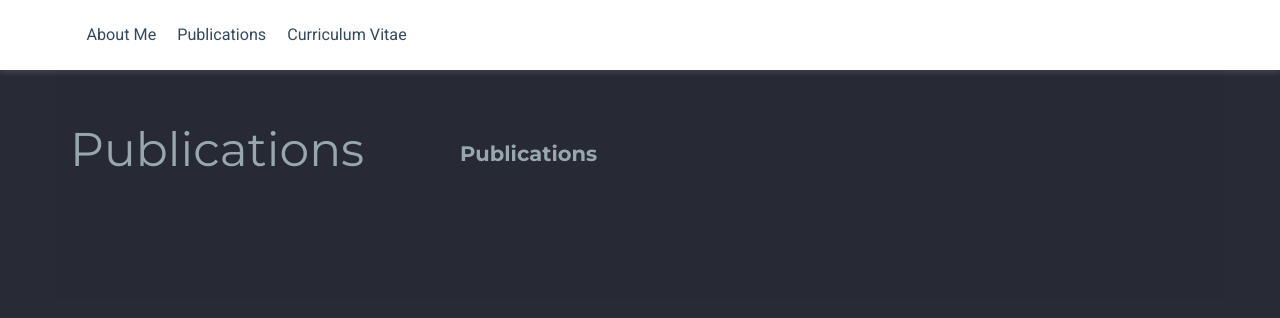
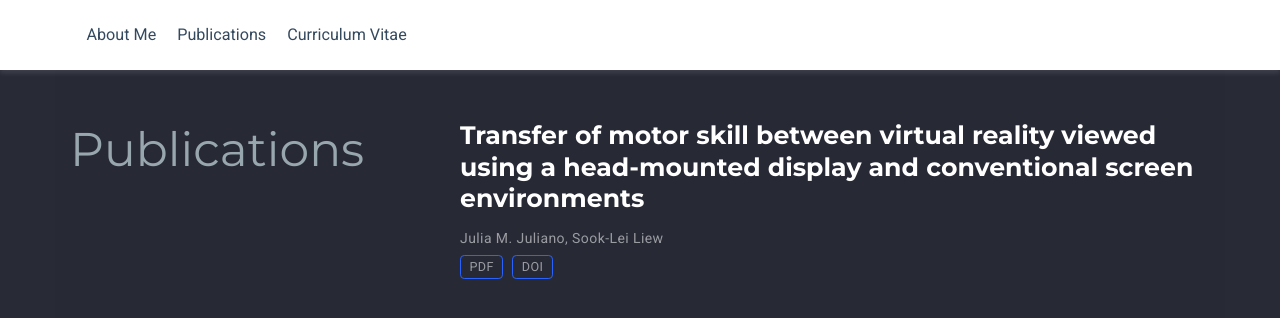
Before and after one commit to juliamjuliano/juliamjuliano.github.io, a Jekyll site: the page built from publications/index.html, in a window 1280 px wide. Shown: the top 318 px of the page. Built offline with Jekyll 4.4.1, drawn with Linux system fonts in a browser that asks for light colours; nearby versions of some CDN libraries; a style sheet for code colours, icons or effects is not loaded.

Commit message:
Update index.html

```diff
--- a/publications/index.html
+++ b/publications/index.html
@@ -10,7 +10,27 @@ title: Julia M. Juliano | Publications
                 <h1>Publications</h1>
             </div>
             <div class="col-12 col-lg-8">
-                <h4>Publications</h4>
+                <div class="media stream-item">
+                    <div class="media-body">
+                        <h3 class="article-title mb-0 mt-0">
+                            <a href="/publication/frontiers-aging-neuroscience/">Transfer of motor skill between virtual reality viewed using a head-mounted display and conventional screen environments</a>
+                        </h3>
+
+                        <div class="stream-meta article-metadata">
+                            <div><span>Julia M. Juliano</span>, <span>Sook-Lei Liew</span></div>
+
+                            <div class="btn-links">
+                                <a class="btn btn-outline-primary my-1 mr-1 btn-sm" href="https://jneuroengrehab.biomedcentral.com/articles/10.1186/s12984-020-00678-2" target="_blank" rel="noopener">
+                                    PDF
+                                </a>
+
+                                <a class="btn btn-outline-primary my-1 mr-1 btn-sm" href="https://doi.org/https://doi.org/10.1186/s12984-020-00678-2" target="_blank" rel="noopener">
+                                    DOI
+                                </a>
+                            </div>
+                        </div>
+                    </div>
+                </div>
             </div>
         </div>
     </div>
```
